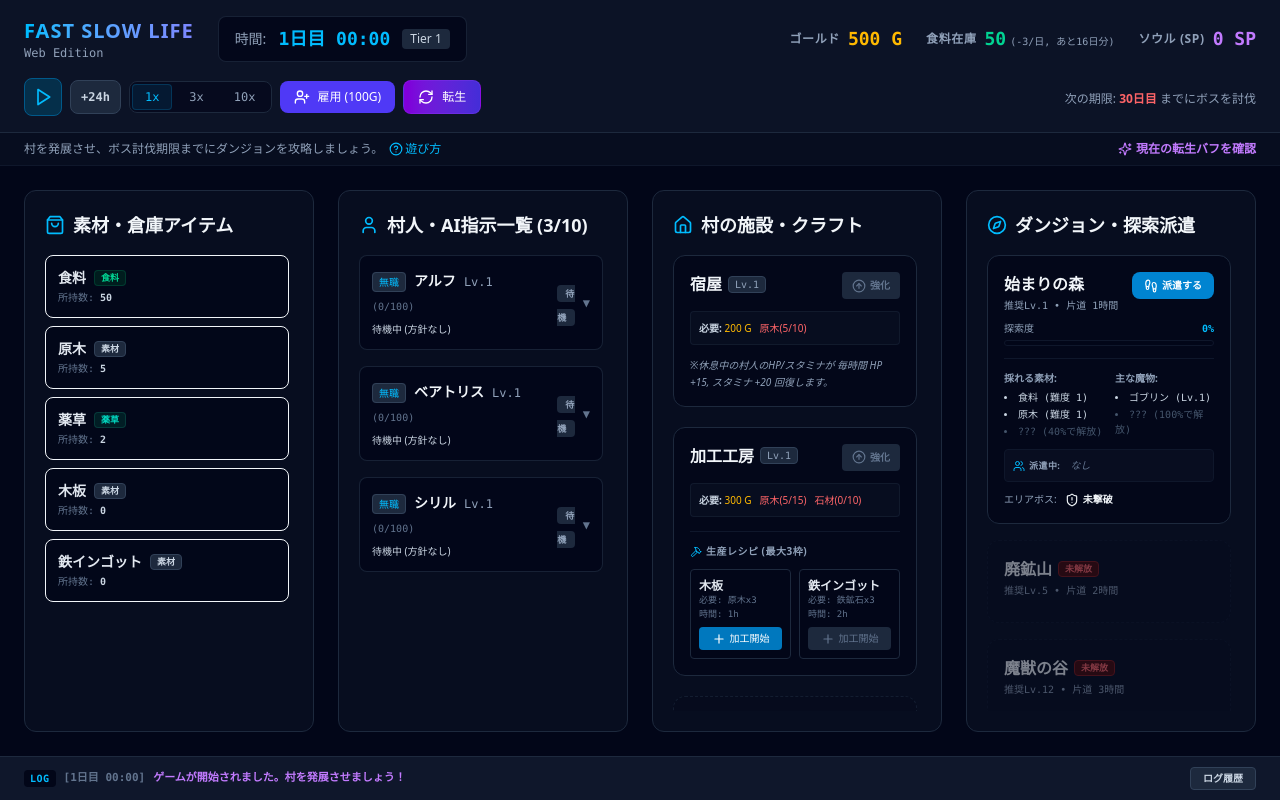
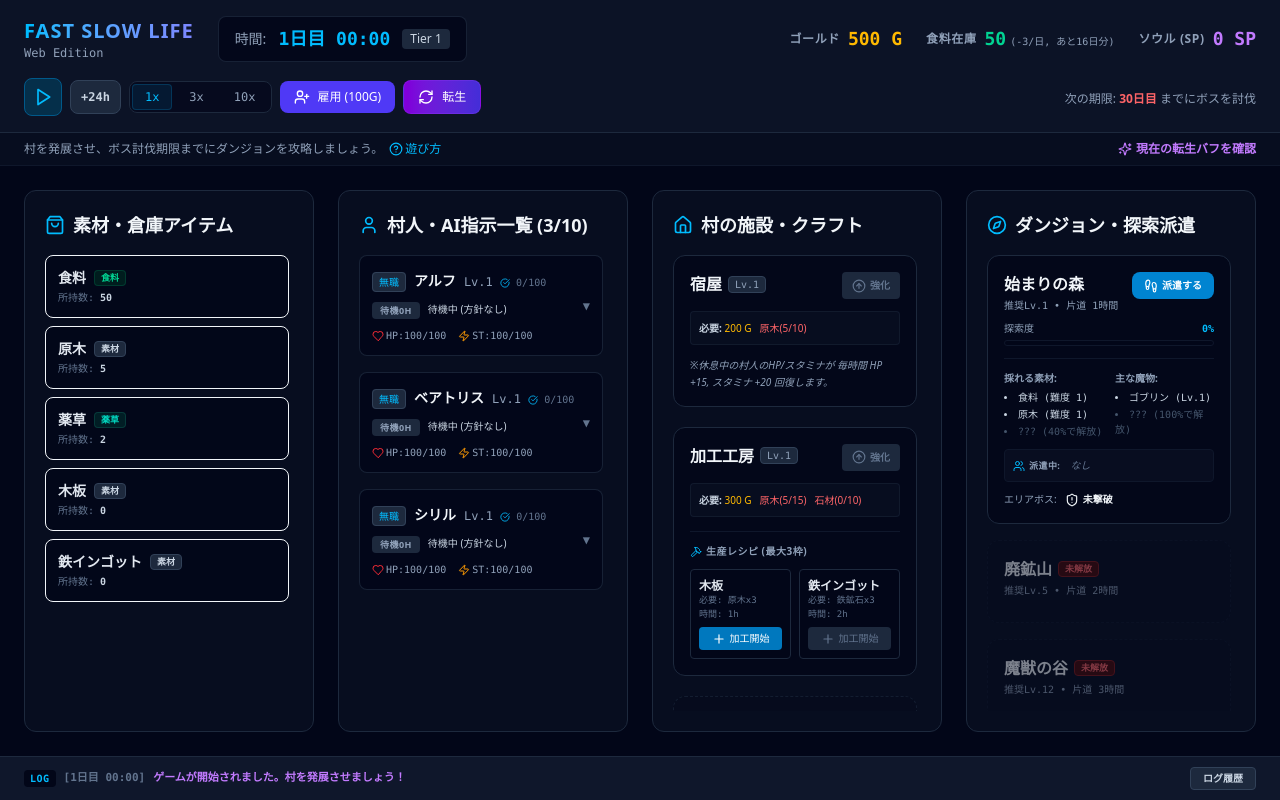
Before and after one commit to SoraKumo001/fast-slow-life, a React (Vite) app: page / in a window 1280 px wide. Built offline with nearby package versions, Linux system fonts and the light colour scheme.

Commit message:
feat: add VillagerList component to manage villager details, jobs, and equipment

```diff
--- a/src/components/game/VillagerList.tsx
+++ b/src/components/game/VillagerList.tsx
@@ -43,12 +43,7 @@ export const VillagerList: React.FC = () => {
         actionStr = targetName ? `討伐 [${targetName}]` : "討伐";
       }
 
-      let statusStr = "";
-      if (v.status === "traveling_to") statusStr = "へ移動中";
-      else if (v.status === "traveling_back") statusStr = "から帰還中";
-      else statusStr = "で活動中";
-
-      return `${areaName} : ${actionStr}${statusStr}`;
+      return `${areaName} : ${actionStr}`;
     }
     return "待機中 (方針なし)";
   };
@@ -91,18 +86,12 @@ export const VillagerList: React.FC = () => {
                   <span className="text-xs text-slate-400 font-mono ml-2">
                     Lv.{v.level}{" "}
                     <span className="text-[10px] text-slate-500 font-normal">
-                      ({v.exp}/{v.level * 100})
+                      <CheckCircle className="w-2.5 h-2.5 text-sky-400 inline" /> {v.exp}/
+                      {v.level * 100}
                     </span>
                   </span>
-                  <div className="mt-1 flex flex-col gap-0.5">
-                    <span className="text-[10px] text-slate-300 font-medium mt-0.5 block">
-                      {getVillagerPurpose(v)}
-                    </span>
-                  </div>
-                </div>
-
-                <div className="flex items-center gap-2">
-                  <div className="text-right">
+                  <div className="mt-1 flex gap-0.5 items-center gap-2">
+                    <div>
                       <span
                         className={`text-[9px] uppercase tracking-wider px-2 py-0.5 rounded font-bold ${
                           v.status === "idle"
@@ -123,18 +112,29 @@ export const VillagerList: React.FC = () => {
                               : v.status === "traveling_to"
                                 ? "移動中"
                                 : "帰還中"}
+                        {v.travelTimeLeft}h
                       </span>
-                    {v.status === "traveling_to" && (
-                      <p className="text-[8px] text-slate-500 font-mono">
-                        到着まで {v.travelTimeLeft}h
-                      </p>
-                    )}
-                    {v.status === "traveling_back" && (
-                      <p className="text-[8px] text-slate-500 font-mono">
-                        帰還まで {v.travelTimeLeft}h
-                      </p>
+                    </div>
+                    <span className="text-[10px] text-slate-300 font-medium mt-0.5 block">
+                      {getVillagerPurpose(v)}
+                    </span>
+                  </div>
+                  {/* 縮小時（折りたたみ時）の一行表示 */}
+                  {!isExpanded && (
+                    <div className="mt-2 flex items-center gap-3 text-[10px] text-slate-400 font-mono">
+                      <span className="flex items-center gap-0.5">
+                        <Heart className="w-3 h-3 text-red-500 shrink-0" />
+                        HP:{v.currentHp}/{v.maxHp}
+                      </span>
+                      <span className="flex items-center gap-0.5">
+                        <Zap className="w-3 h-3 text-amber-500 shrink-0" />
+                        ST:{v.stamina}/100
+                      </span>
+                    </div>
                   )}
                 </div>
+
+                <div className="flex items-center gap-2">
                   <span className="text-xs text-slate-500 font-mono">{isExpanded ? "▲" : "▼"}</span>
                 </div>
               </div>
@@ -142,7 +142,7 @@ export const VillagerList: React.FC = () => {
               {/* 展開された詳細ステータス */}
               {isExpanded && (
                 <div className="mt-3 pt-3 border-t border-slate-900 space-y-3">
-                  {/* HP & スタミナ */}
+                  {/* HP & スタミナ & EXP（展開時の複数行表示） */}
                   <div className="space-y-1.5">
                     <div className="flex items-center justify-between text-xs font-mono">
                       <span className="text-slate-400 flex items-center gap-1">
@@ -171,23 +171,7 @@ export const VillagerList: React.FC = () => {
                         style={{ width: `${v.stamina}%` }}
                       />
                     </div>
-
-                    <div className="flex items-center justify-between text-xs font-mono">
-                      <span className="text-slate-400 flex items-center gap-1">
-                        <CheckCircle className="w-3.5 h-3.5 text-sky-400" /> EXP
-                      </span>
-                      <span className="text-slate-200">
-                        {v.exp} / {v.level * 100}
-                      </span>
                   </div>
-                    <div className="w-full bg-slate-900 rounded-full h-1">
-                      <div
-                        className="bg-sky-400 h-1 rounded-full transition-all duration-300"
-                        style={{ width: `${(v.exp / (v.level * 100)) * 100}%` }}
-                      />
-                    </div>
-                  </div>
-
                   {/* ステータス & 転職 & 装備 */}
                   <div className="grid grid-cols-2 gap-2 text-xs pt-1">
                     <div className="space-y-1 text-[11px] font-mono text-slate-400">
```
Lines whose indentation alone changed are shown as unchanged.
